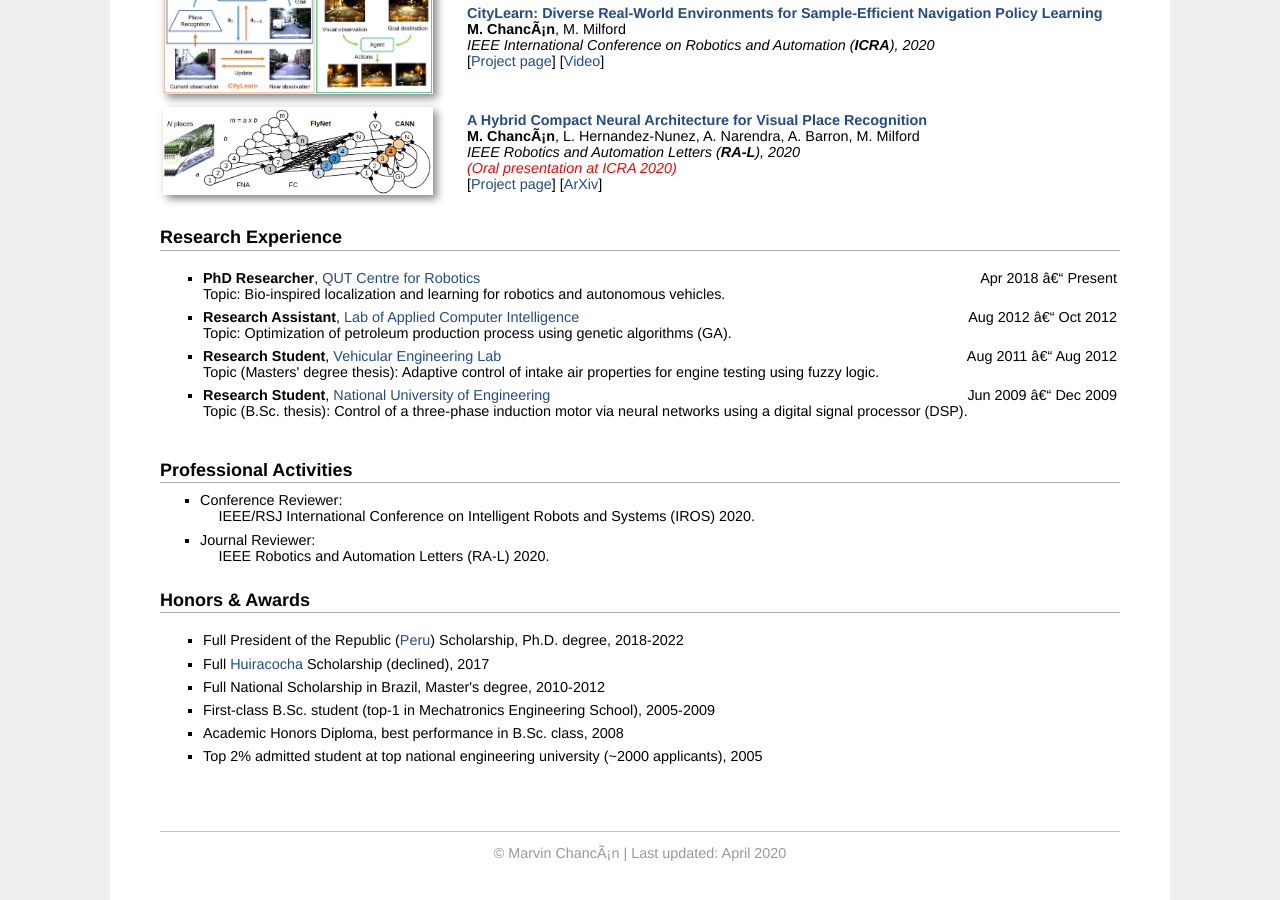
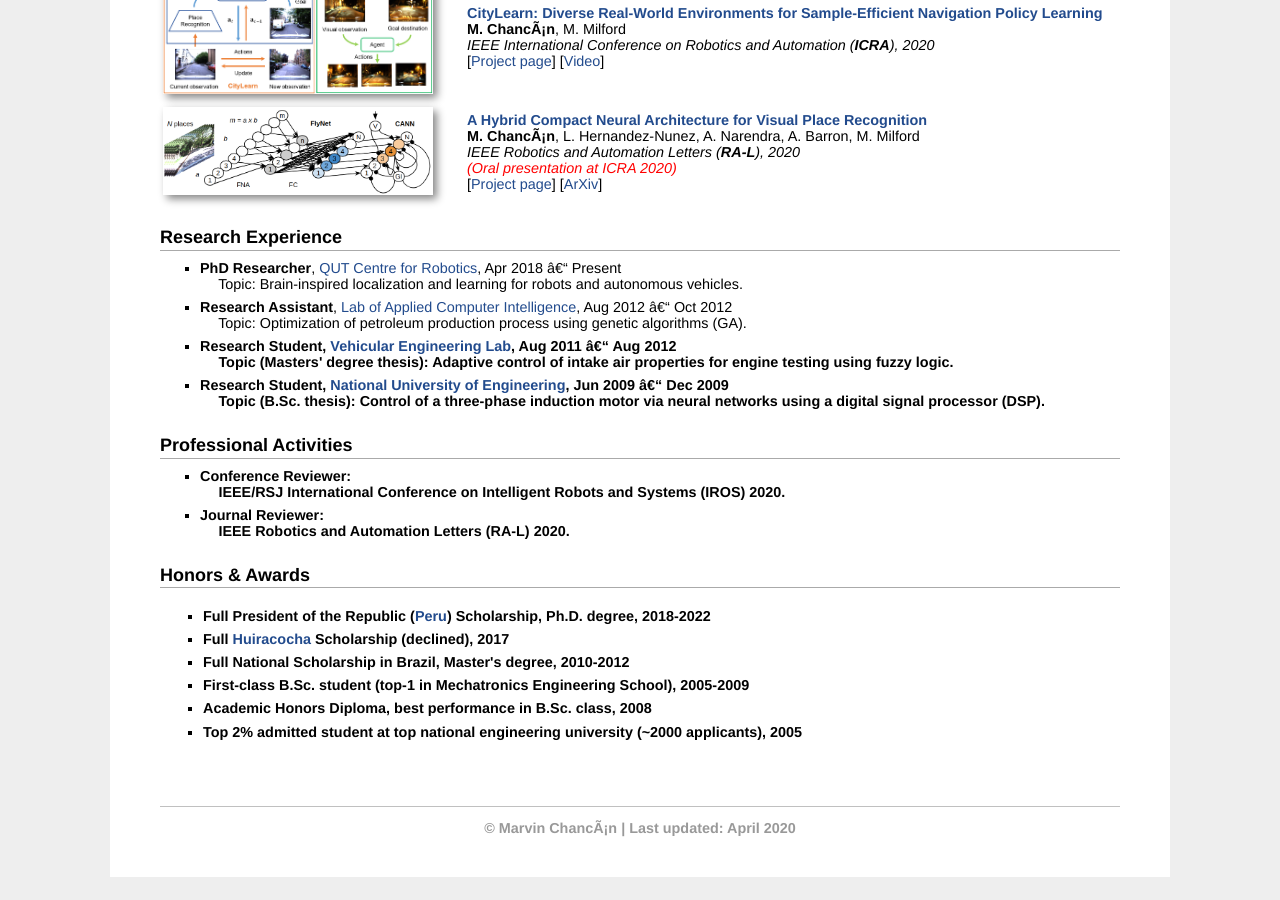
Before and after one commit to mchancan/mchancan.github.io, a Jekyll site: the page built from index.html, in a window 1280 px wide and 900 px high, scrolled down 638 px. Built offline with Jekyll 4.4.1, drawn with Linux system fonts in a browser that asks for light colours; comment, search, counter and statistics services are not loaded.

Commit message:
Update index.html

```diff
--- a/index.html
+++ b/index.html
@@ -96,20 +96,16 @@ title: Marvin
 </table>
 
 <h2>Research Experience</h2>
-<table width="100%">
-<tbody>
-	<tr>
-		<td width="100%">
-			<ul>
-				<li><div style="float:left; text-align:left"><b>PhD Researcher</b>, <a href="https://research.qut.edu.au/qcr/robotic-vision/">QUT Centre for Robotics</a></div> <div style="float:right; text-align:right">Apr 2018 – Present</div><br> <div style="float:left; text-align:left">Topic: Bio-inspired localization and learning for robotics and autonomous vehicles.</div><br></li>
-				<li><div style="float:left; text-align:left"><b>Research Assistant</b>, <a href="http://www.ica.ele.puc-rio.br/en/">Lab of Applied Computer Intelligence</a></div> <div style="float:right; text-align:right">Aug 2012 – Oct 2012</div><br> <div style="float:left; text-align:left">Topic: Optimization of petroleum production process using genetic algorithms (GA).</div><br></li>
-				<li><div style="float:left; text-align:left"><b>Research Student</b>, <a href="https://www.puc-rio.br/english/specialprojects/iepuc.html">Vehicular Engineering Lab</a></div> <div style="float:right; text-align:right">Aug 2011 – Aug 2012</div><br> <div style="float:left; text-align:left">Topic (Masters' degree thesis): Adaptive control of intake air properties for engine testing using fuzzy logic.</div><br></li>
-				<li><div style="float:left; text-align:left"><b>Research Student</b>, <a href="https://www.uni.edu.pe">National University of Engineering</a></div> <div style="float:right; text-align:right">Jun 2009 – Dec 2009</div><br> <div style="float:left; text-align:left">Topic (B.Sc. thesis): Control of a three-phase induction motor via neural networks using a digital signal processor (DSP).</div><br></li>
-			</ul>
-		</td>
-	</tr>
-</tbody>
-</table>
+<ul>
+	<li><b>PhD Researcher</b>, <a href="https://research.qut.edu.au/qcr/robotic-vision/">QUT Centre for Robotics</a>, Apr 2018 – Present<br>
+		&emsp; Topic: Brain-inspired localization and learning for robots and autonomous vehicles.</li>
+	<li><b>Research Assistant</b>, <a href="http://www.ica.ele.puc-rio.br/en/">Lab of Applied Computer Intelligence</a>, Aug 2012 – Oct 2012<br>
+		&emsp; Topic: Optimization of petroleum production process using genetic algorithms (GA).</li>
+	<li><b><b>Research Student</b>, <a href="https://www.puc-rio.br/english/specialprojects/iepuc.html">Vehicular Engineering Lab</a>, Aug 2011 – Aug 2012<br>
+		&emsp; Topic (Masters' degree thesis): Adaptive control of intake air properties for engine testing using fuzzy logic.</li>
+	<li><b><b>Research Student</b>, <a href="https://www.uni.edu.pe">National University of Engineering</a>, Jun 2009 – Dec 2009<br>
+		&emsp; Topic (B.Sc. thesis): Control of a three-phase induction motor via neural networks using a digital signal processor (DSP).</li>
+</ul>
 
 <h2>Professional Activities</h2>
 <ul>
```
